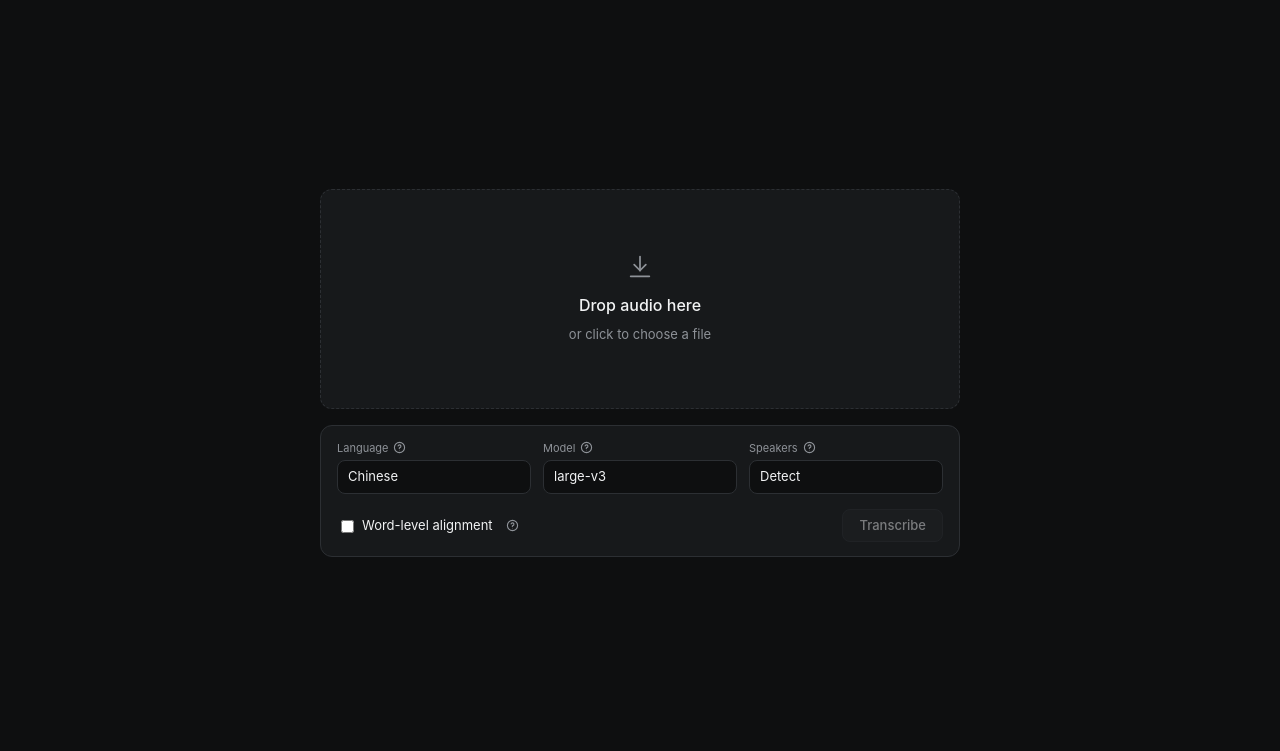
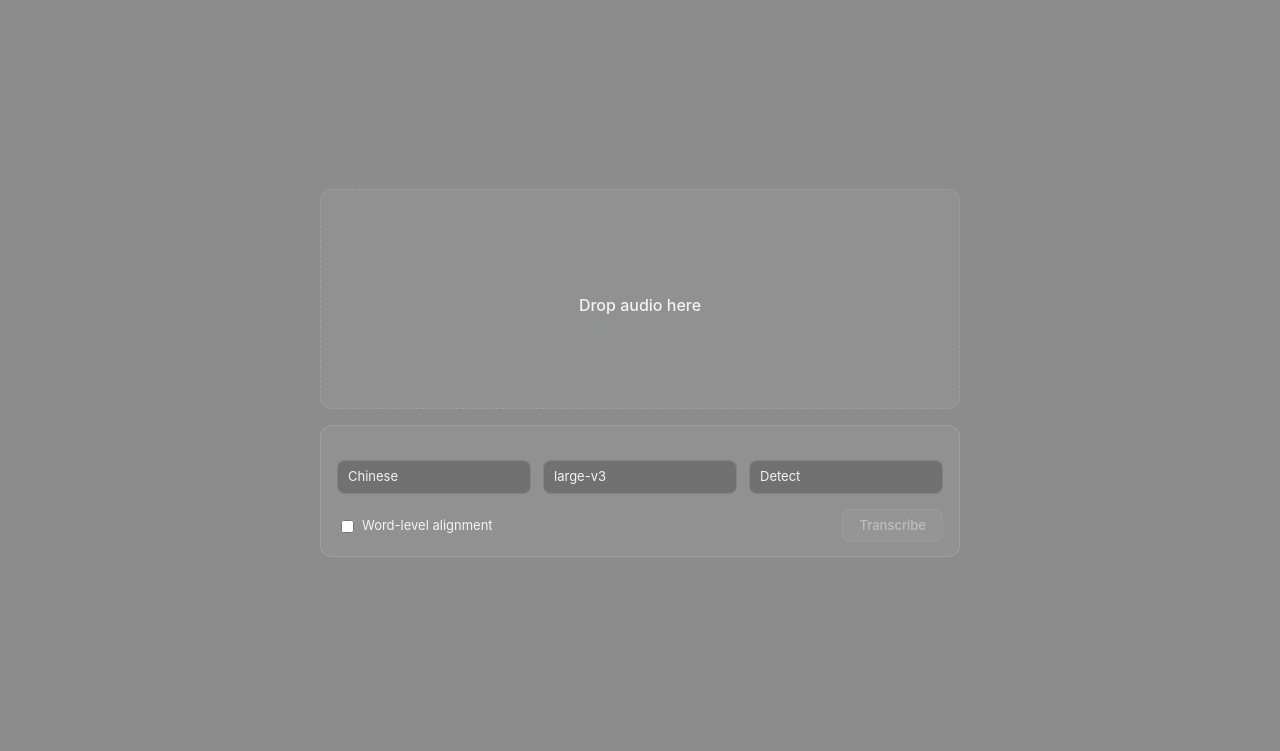
Before and after one commit to Hongda-OSU/hd-audio-transcriber, a website with bundled scripts: page src/renderer/index.html in a window 1280 px wide. Shown: the part 49-800 px from the top of the page. Built offline with nearby package versions, Linux system fonts and the light colour scheme.

Commit message:
feat: the window is glass
macOS blurs whatever is behind it, and the page paints on top of that:
surfaces become tints rather than colours, since a solid grey card covers
the material exactly where the eye goes. Fields keep a dark of their own —
a translucent input reads as decoration rather than somewhere to type —
and a scrim over the whole page keeps light text legible over whatever
happens to be behind the window.

Two choices that are not about looks. The material stays vivid when the
window loses focus: the default greys out, and a long run left in the
background would read as having stalled. And the theme is pinned dark
rather than following the system, because the palette has no light half —
pale glass under pale text is not a transcript you can read.

Co-Authored-By: Claude Opus 5 <noreply@anthropic.com>

```diff
--- a/src/renderer/styles.css
+++ b/src/renderer/styles.css
@@ -1,11 +1,16 @@
 /* Dark only, no theme switch — see the design notes in the M1 plan.
    Spacing steps off a 4px base: 4 / 8 / 12 / 16 / 24 / 32 / 48. */
 
+/* The window is a macOS vibrancy material, so the page paints on top of a blur
+   of whatever is behind it. Surfaces are tints rather than colours: a solid
+   grey card would cover the glass exactly where the eye goes. Fields keep a
+   dark of their own — a translucent input reads as decoration, not somewhere
+   to type. */
 :root {
-  --bg: #0e0f10;
-  --surface: #17191b;
-  --elevated: #202326;
-  --border: #2c2f33;
+  --surface: rgba(255, 255, 255, 0.05);
+  --elevated: rgba(255, 255, 255, 0.09);
+  --border: rgba(255, 255, 255, 0.12);
+  --field: rgba(0, 0, 0, 0.22);
   --text: #f2f3f4;
   --text-dim: #8e9298;
   --accent: #f2f3f4;
@@ -36,7 +41,10 @@ body {
   margin: 0;
   display: flex;
   flex-direction: column;
-  background: var(--bg);
+  /* A scrim over the material, not a colour instead of it: the blur still
+     shows through, just darker, which is what keeps light text readable over
+     whatever happens to be behind the window. */
+  background: rgba(0, 0, 0, 0.45);
   color: var(--text);
   font-family: var(--font);
   font-size: 15px;
@@ -252,7 +260,7 @@ body {
 }
 
 .button:hover:not(:disabled) {
-  background: #292d31;
+  background: rgba(255, 255, 255, 0.14);
 }
 
 .button:disabled {
@@ -292,7 +300,7 @@ body {
   padding: 6px 10px;
   border: 1px solid var(--border);
   border-radius: 8px;
-  background: var(--bg);
+  background: var(--field);
   color: var(--text);
   font: inherit;
   font-size: 13px;
@@ -528,7 +536,7 @@ body {
   padding: 6px 10px;
   border: 1px solid var(--border);
   border-radius: 8px;
-  background: var(--bg);
+  background: var(--field);
   color: var(--text);
   font: inherit;
   font-size: 13px;
@@ -839,7 +847,7 @@ body {
   padding: 5px 10px;
   border: 1px solid var(--border);
   border-radius: 8px;
-  background: var(--bg);
+  background: var(--field);
   color: var(--text);
   font: inherit;
   font-size: 13px;
```
Also changed, not shown: src/main.ts (+22 -2 lines).
